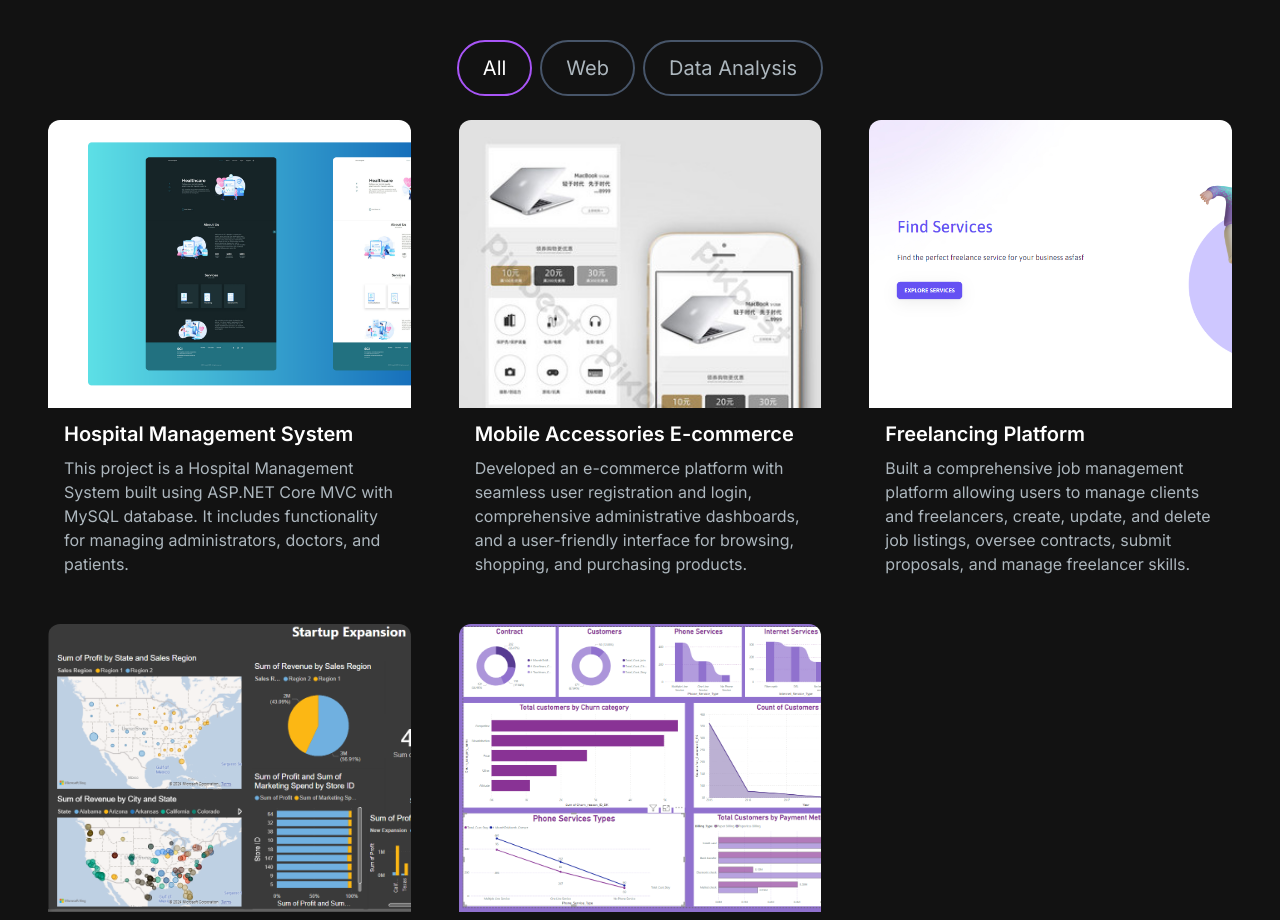
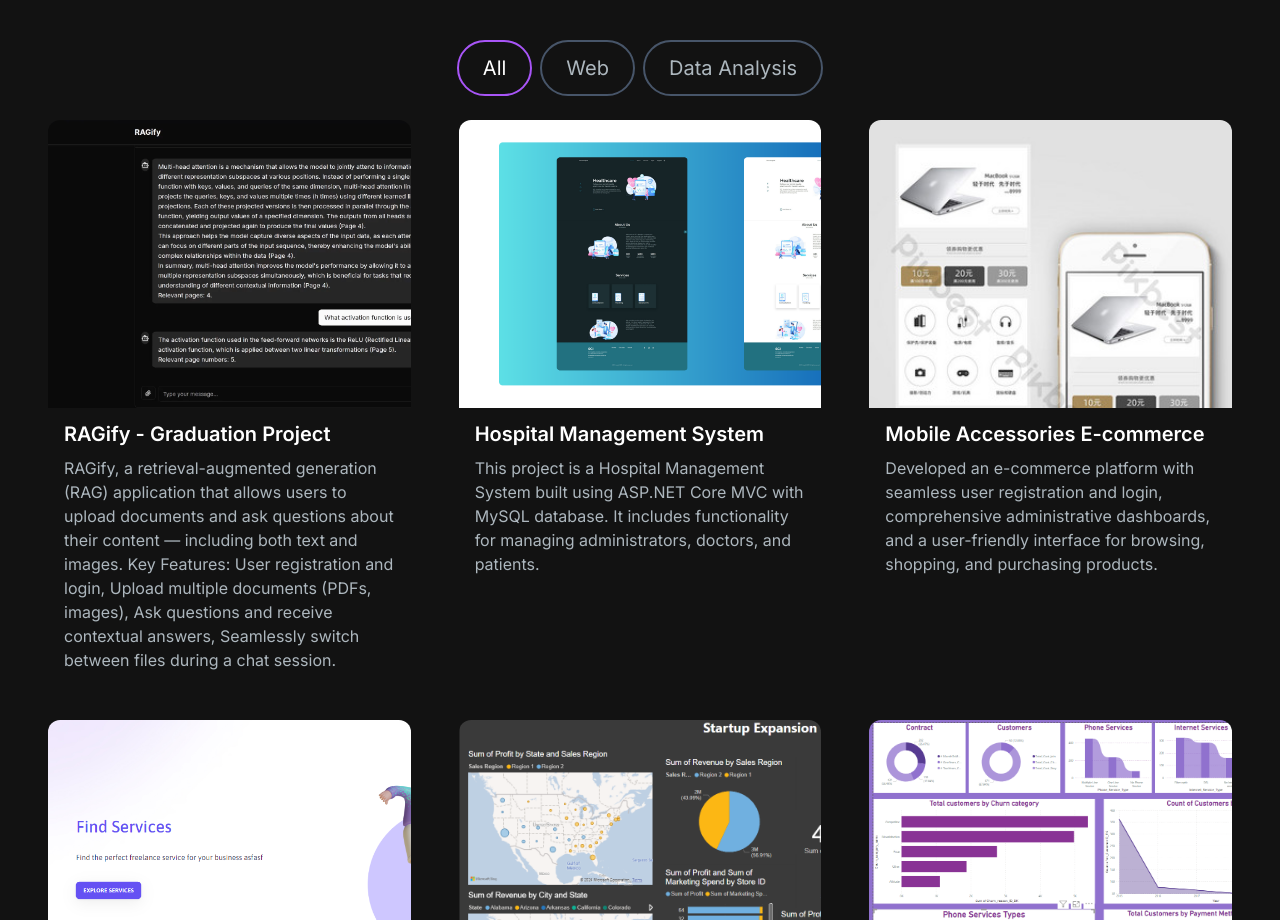
Before and after one commit to omar344/Omar-Portfolio, a Next.js app: page / in a window 1280 px wide. Shown: the part 1540-2460 px from the top of the page. Built offline with nearby package versions, Linux system fonts and the light colour scheme.

Commit message:
update cv and adding graduation project

```diff
--- a/package.json
+++ b/package.json
@@ -10,14 +10,14 @@
   },
   "dependencies": {
     "@heroicons/react": "^2.1.5",
-    "@react-email/components": "^0.0.7",
+    "@react-email/components": "^0.5.7",
     "@react-spring/web": "^9.7.4",
     "@vercel/analytics": "^1.3.1",
     "framer-motion": "^11.5.4",
     "next": "^14.2.25",
     "react": "^18.3.1",
     "react-dom": "^18.3.1",
-    "react-email": "^1.9.4",
+    "react-email": "^4.3.2",
     "react-router-dom": "^6.11.2",
     "react-type-animation": "^3.2.0",
     "resend": "^4.0.0"
--- a/src/app/components/HeroSection.jsx
+++ b/src/app/components/HeroSection.jsx
@@ -48,7 +48,7 @@ const HeroSection = () => {
               Hire Me
             </Link>
             <Link
-              href="https://drive.google.com/file/d/1S4bacJer5za4AlsCX-ty2Ry7IIBRJBL2/view?usp=sharing"
+              href="https://drive.google.com/file/d/1yTMxjaYGQ6c7F6GT9FeTg7smu5ssSkOl/view?usp=drive_link"
               className="px-1 inline-block py-1 w-full sm:w-fit rounded-full bg-gradient-to-br from-primary-500 to-secondary-500 hover:bg-slate-800 text-white mt-3"
             >
               <span className="block bg-[#121212] hover:bg-slate-800 rounded-full px-5 py-2">
--- a/src/app/components/ProjectsSection.jsx
+++ b/src/app/components/ProjectsSection.jsx
@@ -7,6 +7,15 @@ import { motion, useInView } from "framer-motion";
 const projectsData = [
   {
     id: 1,
+    title: "RAGify - Graduation Project",
+    description: "RAGify, a retrieval-augmented generation (RAG) application that allows users to upload documents and ask questions about their content — including both text and images. Key Features: User registration and login, Upload multiple documents (PDFs, images), Ask questions and receive contextual answers, Seamlessly switch between files during a chat session.",
+    image: "/images/projects/multi-model.png",
+    tag: ["All", "Web"],
+    gitUrl: "https://github.com/omar344/multi-model-rag-app",
+    previewUrl: "https://drive.google.com/file/d/13G52gSP3mTtzxr4PaItFutavKa-EKAyB/view",
+  },
+  {
+    id: 2,
     title: "Hospital Management System",
     description: "This project is a Hospital Management System built using ASP.NET Core MVC with MySQL database. It includes functionality for managing administrators, doctors, and patients.",
     image: "/images/projects/1.png",
@@ -15,7 +24,7 @@ const projectsData = [
     previewUrl: "https://github.com/omar344/Hospital_Management_System/blob/main/Home.png",
   },
   {
-    id: 2,
+    id: 3,
     title: "Mobile Accessories E-commerce",
     description: "Developed an e-commerce platform with seamless user registration and login, comprehensive administrative dashboards, and a user-friendly interface for browsing, shopping, and purchasing products.",
     image: "/images/projects/3.png",
@@ -24,7 +33,7 @@ const projectsData = [
     previewUrl: "https://github.com/omar344/Mobile_Accessories_Ecommerce",
   },
   {
-    id: 3,
+    id: 4,
     title: "Freelancing Platform",
     description: "Built a comprehensive job management platform allowing users to manage clients and freelancers, create, update, and delete job listings, oversee contracts, submit proposals, and manage freelancer skills.",
     image: "/images/projects/5.png",
@@ -33,7 +42,7 @@ const projectsData = [
     previewUrl: "https://github.com/omar344/JobQuest",
   },
   {
-    id: 4,
+    id: 5,
     title: "Startup Expansion",
     description: "This dashboard provides a comprehensive visualization of sales and marketing metrics to assist with decision-making for a startup's expansion.",
     image: "/images/projects/4.png",
```
Also changed, not shown: public/images/projects/multi-model.png (added), 1 other file (tests, documents, lock files or other folders).
